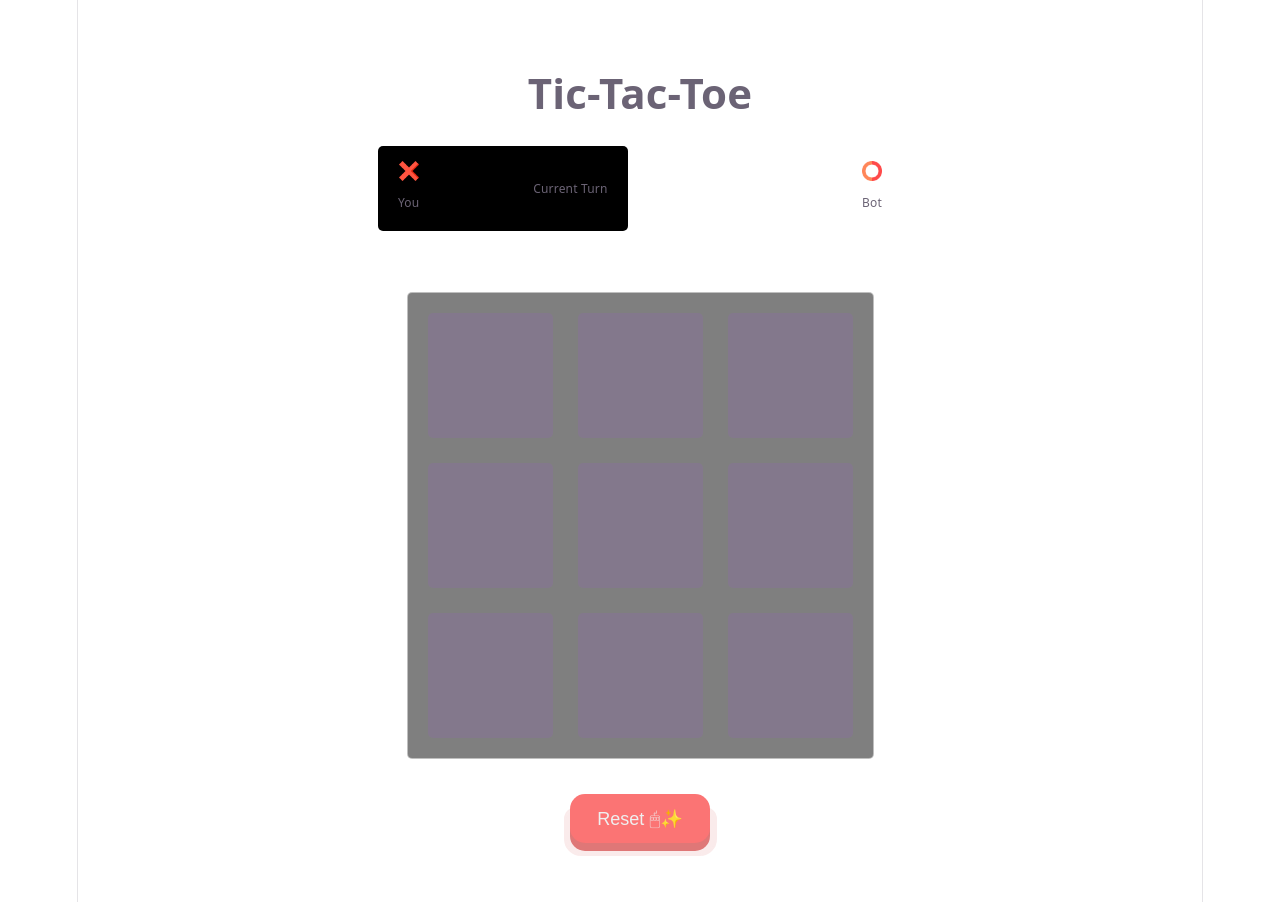
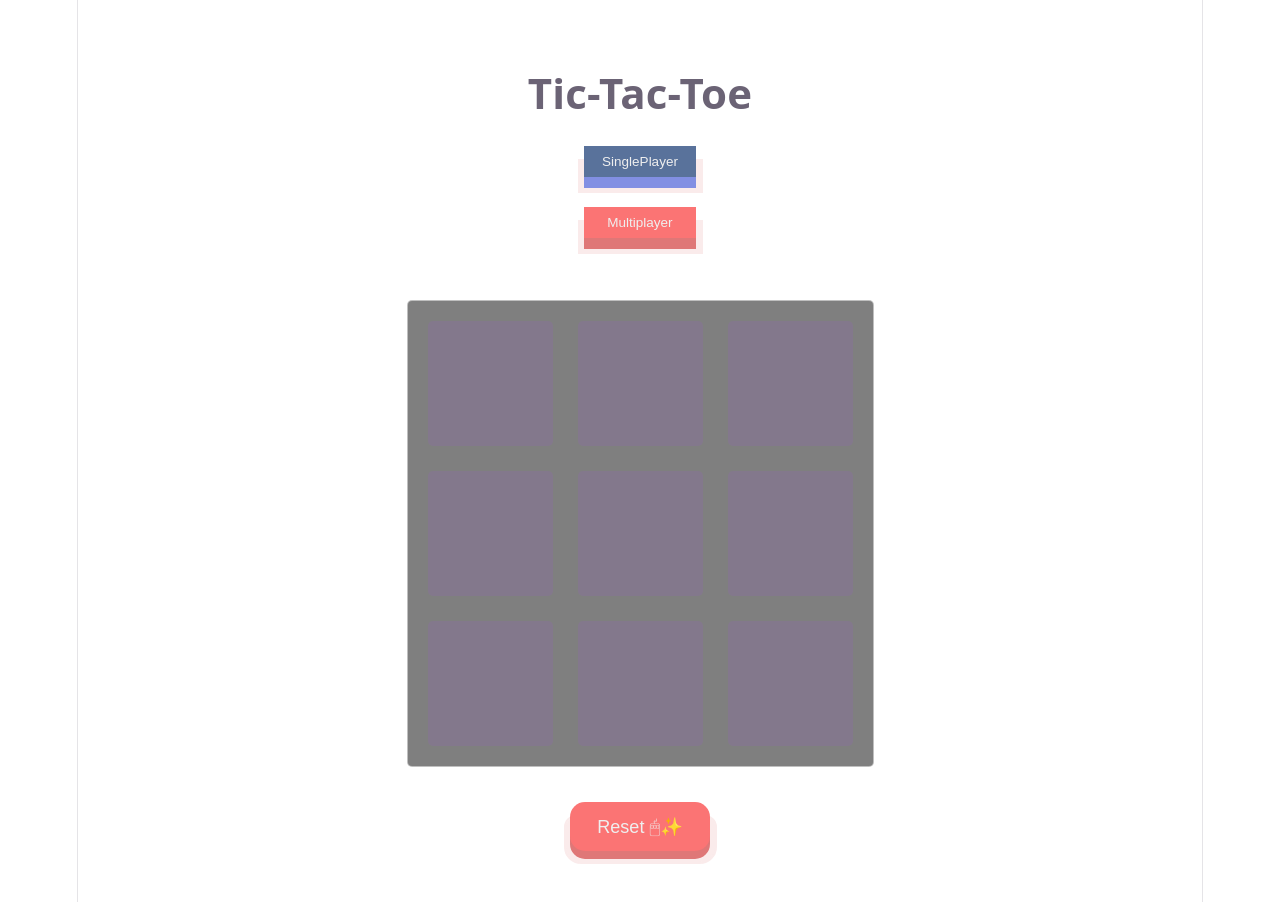
Before and after one commit to swagat-npc/tic-tac-toe, a React app: page / in a window 1280 px wide. Shown: the top 902 px of the page. Built offline with nearby package versions, Linux system fonts and the light colour scheme; the HTML template or start-up script is replaced by a standard one.

Commit message:
feat: add logic and styling to change modes

```diff
--- a/src/App.tsx
+++ b/src/App.tsx
@@ -22,6 +22,7 @@ const App = () => {
   const [cells, setCells] = useState<CellState[]>([]);
   const [gameState, setGameState] = useState<GameState>(GameState.Ongoing);
   const [winCombo, setWinCombo] = useState<number[]>([]);
+  const [singleplayer, setSingleplayer] = useState<boolean>(true);
 
   useEffect(() => {
     resetGame();
@@ -74,7 +75,7 @@ const App = () => {
     if (!processTurn(updatedCells, turn)) return;
     const nextTurn = turn + 1;
 
-    if (currentTurn(nextTurn) === CellState.O) {
+    if (currentTurn(nextTurn) === CellState.O && singleplayer) {
       handleAI(nextTurn, updatedCells);
     }
   };
@@ -158,12 +159,19 @@ const App = () => {
     return givenTurn % 2 === 0 ? CellState.X : CellState.O;
   };
 
+  const modeChange = () => {
+    setSingleplayer(!singleplayer);
+    resetGame();
+  }
+
   return (
     <div className="main-container">
       <section id="header">
         <MainHeader
           currentTurn={currentTurn(turn)}
           gameState={gameState}
+          mode={singleplayer}
+          modeAction={modeChange}
         ></MainHeader>
       </section>
       <section id="grid">
@@ -187,7 +195,7 @@ const App = () => {
         </div>
       </section>
       <section id="actions">
-        <ActionBtn label="Reset" action={resetGame} />
+        <ActionBtn label="Reset 🖱✨" action={resetGame} />
       </section>
     </div>
   );
--- a/src/components/ActionBtn.css
+++ b/src/components/ActionBtn.css
@@ -1,6 +1,7 @@
 :root {
   --btn-width: 8rem;
   --btn-height: 2.5rem;
+  --btn-height-variant: 1.65rem;
   --btn-bg: hsl(0, 94%, 72%);
   --btn-bottom-bg: hsl(0, 62%, 67%);
   --btn-shadow-bg: hsla(0, 62%, 67%, 0.15);
@@ -11,7 +12,7 @@
   --border-radius: 10px 10px 15px 15px;
 }
 
-.container {
+.action-btn-container {
   position: relative;
   max-width: 200px;
 
@@ -68,4 +69,22 @@
       background-color: var(--btn-bottom-disabled-bg);
     }
   }
+
+  &.variant {
+    .action-btn {
+      padding: 0.45rem 1rem;
+      border-radius: 0;
+      font-size: 0.75rem;
+    }
+
+    .action-btn__bottom {
+      height: var(--btn-height-variant);
+      border-radius: 0;
+    }
+
+    .action-btn__shadow {
+      height: var(--btn-height-variant);
+      border-radius: 0;
+    }
+  }
 }
--- a/src/components/ActionBtn.tsx
+++ b/src/components/ActionBtn.tsx
@@ -3,14 +3,15 @@ import "./ActionBtn.css"
 type ActionBtnProps = {
     label: string,
     disable?: boolean,
+    variant?: boolean,
     action: () => void
 };
 
-const ActionBtn = ({ label, disable = false, action }: ActionBtnProps) => {
+const ActionBtn = ({ label, disable = false, variant = false, action }: ActionBtnProps) => {
   return (
-    <div className={`container${disable ? " disabled" : ""}`}>
+    <div className={`action-btn-container${disable ? " disabled" : ""}${variant ? " variant" : ""}`}>
         <button className="action-btn" disabled={disable} onClick={action}>
-            {label} 🖱✨
+            {label}
         </button>
         <div className="action-btn__bottom"></div>
         <div className="action-btn__shadow"></div>
--- a/src/components/MainHeader.css
+++ b/src/components/MainHeader.css
@@ -17,14 +17,21 @@
         margin-top: 40px;
     }
 
+    .mode-container {
+        display: flex;
+        flex-direction: column;
+        gap: 30px;
+    }
+
     .player-turn {
         padding: 15px 20px;
-        width: 40%;
-        border-radius: 5px;
+        width: 130px;
+        border-radius: 6px;
         display: flex;
         justify-content: space-between;
         align-items: center;
         font-size: 12px;
+        border: 4px solid black;
 
         &.left {
             text-align: left;
@@ -48,6 +55,12 @@
         }
     }
 
+    &.singleplayer {
+        .player-turn {
+            opacity: 0;
+        }
+    }
+
     .outcome {
         opacity: 0;
         font-size: large;
--- a/src/components/MainHeader.tsx
+++ b/src/components/MainHeader.tsx
@@ -2,34 +2,76 @@ import SymbolX from "../assets/X.png";
 import SymbolO from "../assets/O.png";
 import { CellState, GameState } from "../types/State";
 import "./MainHeader.css";
+import ActionBtn from "./ActionBtn";
 
 type MainHeaderProps = {
-  currentTurn: CellState,
-  gameState: GameState
+  currentTurn: CellState;
+  gameState: GameState;
+  mode: boolean;
+  modeAction: () => void;
 };
 
-const MainHeader = ({ currentTurn, gameState }: MainHeaderProps) => {
+const MainHeader = ({
+  currentTurn,
+  gameState,
+  mode,
+  modeAction,
+}: MainHeaderProps) => {
   return (
-    <div className="main-header-container">
+    <div
+      className={`main-header-container${mode ? " singleplayer" : " multiplayer"}`}
+    >
       <div className="title">Tic-Tac-Toe</div>
       <div className="turn-container">
-        <div className={`player-turn${currentTurn == CellState.X ? " current-turn" : ""}`}>
-          <div>
+        <div
+          className={`player-turn${currentTurn === CellState.X ? " current-turn" : ""}`}
+        >
+          <div style={{ textAlign: "left" }}>
             <img src={SymbolX} alt="X" />
-            <div>You</div>
+            <div>Player 1</div>
           </div>
           <span className="current-indicator">Current Turn</span>
         </div>
-        <div className={`player-turn${currentTurn == CellState.O ? " current-turn" : ""}`}>
+        <div className="mode-container">
+          <div className="mode-btn">
+            <ActionBtn
+              label="SinglePlayer"
+              action={modeAction}
+              disable={mode}
+              variant={true}
+            />
+          </div>
+          <div className="mode-btn">
+            <ActionBtn
+              label="Multiplayer"
+              action={modeAction}
+              disable={!mode}
+              variant={true}
+            />
+          </div>
+        </div>
+        <div
+          className={`player-turn${currentTurn === CellState.O ? " current-turn" : ""}`}
+        >
           <span className="current-indicator">Current Turn</span>
-          <div>
+          <div style={{ textAlign: "right" }}>
             <img src={SymbolO} alt="O" />
-            <div>Bot</div>
+            <div>Player 2</div>
           </div>
         </div>
       </div>
-      <div className={`outcome ${gameState != GameState.Ongoing ? "ended" : ""}`}>
-        { gameState }
+      <div
+        className={`outcome ${gameState !== GameState.Ongoing ? "ended" : ""}`}
+      >
+        {(() => {
+          if (!mode) {
+            if (gameState === GameState.Tie) {
+              return <span>Draw</span>
+            }
+            return <span>Player {gameState === GameState.Win ? "1" : " 2" } Wins</span>;
+          }
+          else return <span>{gameState}</span>;
+        })()}
       </div>
     </div>
   );
```
